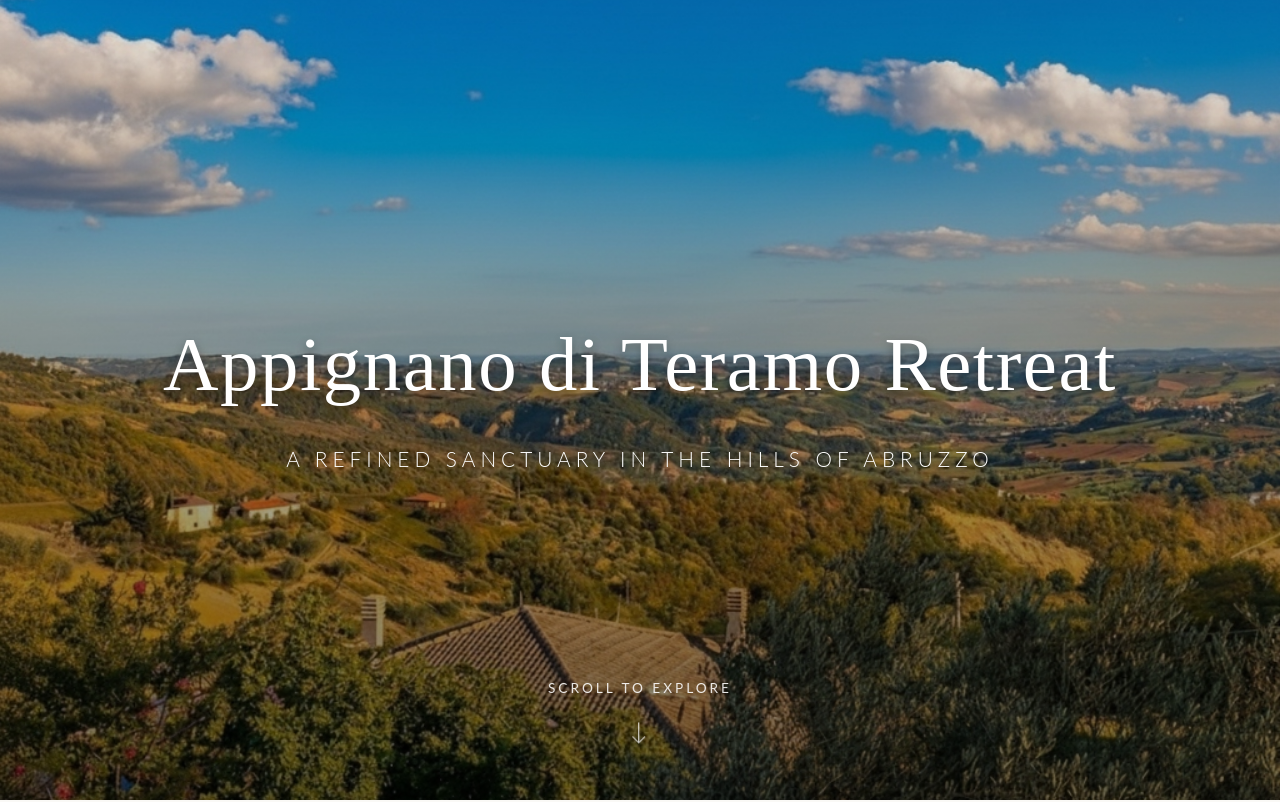
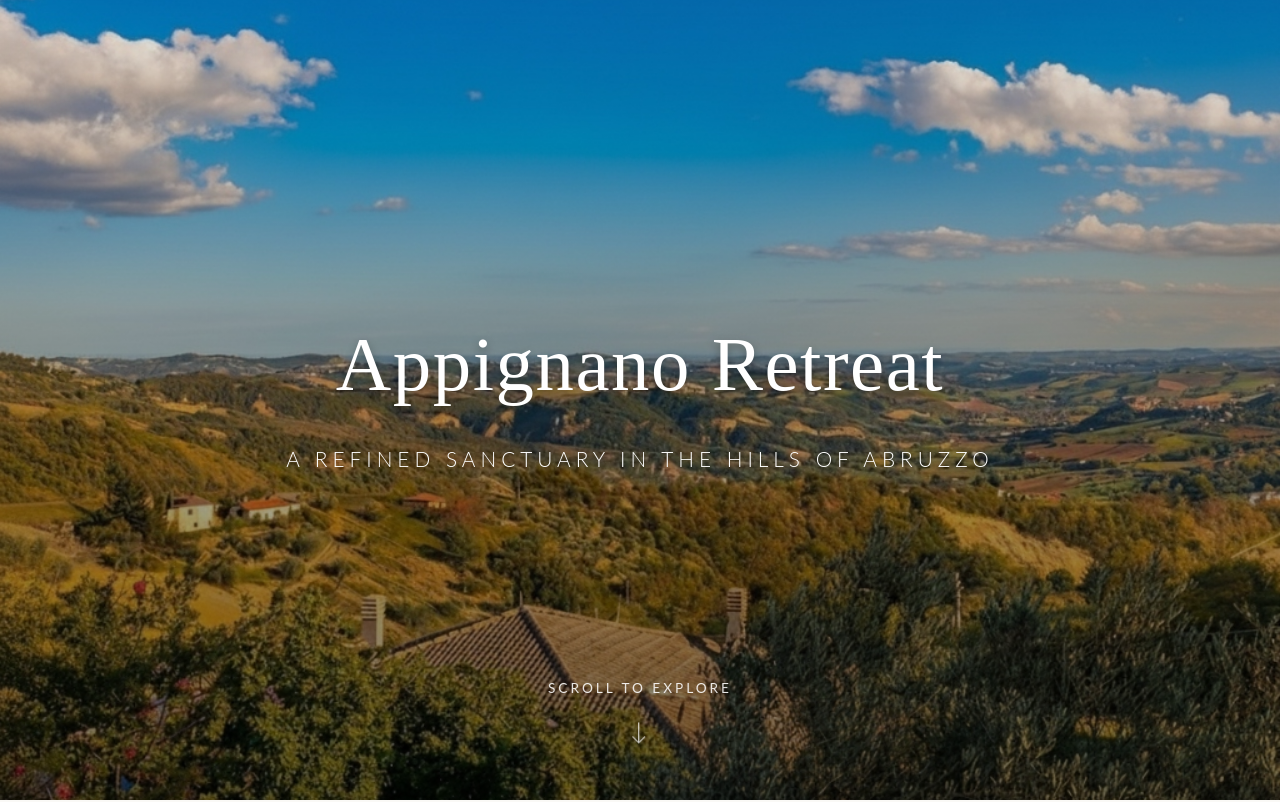
Before and after one commit to clayskaggsmagic-ops/RentAbruzzo, a React (Vite) app in the folder frontend/: page / in a window 1280 px wide. Shown: the top 802 px of the page. Built offline with nearby package versions, Linux system fonts and the light colour scheme.

Commit message:
Update main title to Appignano Retreat

```diff
--- a/frontend/src/content.js
+++ b/frontend/src/content.js
@@ -67,7 +67,7 @@ export const galleryByType = {
 };
 
 export const houseDetails = {
-  title: "Appignano di Teramo Retreat",
+  title: "Appignano Retreat",
   subtitle: "A refined sanctuary in the hills of Abruzzo",
   location: "Castiglione Messer Raimondo, Italy",
   description: "Newly renovated home in hills of Abruzzo close to the picturesque medieval town of Appignano di Teramo. Beautiful views over the hilltowns with access to the sea and mountains.",
```
